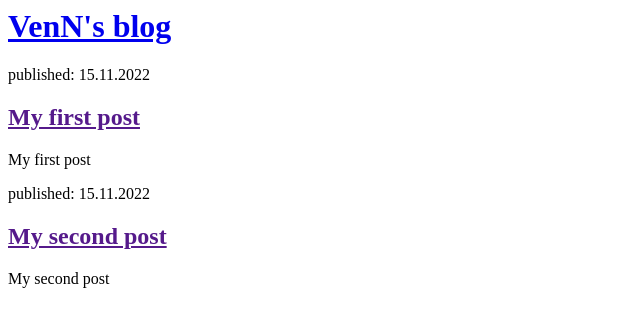
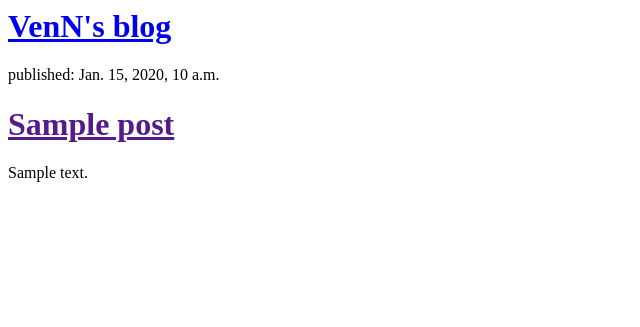
Before and after one commit to VenNnN/my-first-blog, a Django app: page / in a window 1280 px wide. Shown: the top 327 px of the page, without its empty margins (0-640 px from the left). Run offline with Django 4.2, Linux system fonts and the light colour scheme; tables that the repository leaves empty hold one stand-in row (values such as "Sample post").

Commit message:
Modified templates to display posts from database.

```diff
--- a/blog/templates/blog/post_list.html
+++ b/blog/templates/blog/post_list.html
@@ -7,16 +7,12 @@
             <h1><a href="/">VenN's blog</a></h1>
         </div>
 
+        {% for post in posts %}
         <div>
-            <p>published: 15.11.2022</p>
-            <h2><a href="">My first post</a></h2>
-            <p>My first post</p>
+            <p>published: {{ post.published_date }}</p>
+            <h1><a href="">{{ post.title }}</a></h1>
+            <p>{{ post.text|linebreaksbr }}</p>
         </div>
-
-        <div>
-            <p>published: 15.11.2022</p>
-            <h2><a href="">My second post</a></h2>
-            <p>My second post</p>
-        </div>
+        {% endfor %}
     </body>
 </html>
--- a/blog/views.py
+++ b/blog/views.py
@@ -1,6 +1,7 @@
 from django.shortcuts import render
-
-# Create your views here.
+from django.utils import timezone
+from .models import Post
 
 def post_list(request):
-    return render(request, 'blog/post_list.html', {})
+    posts = Post.objects.filter(published_date__lte=timezone.now()).order_by('published_date')
+    return render(request, 'blog/post_list.html', {'posts': posts})
--- a/mysite/settings.py
+++ b/mysite/settings.py
@@ -106,7 +106,7 @@ AUTH_PASSWORD_VALIDATORS = [
 
 LANGUAGE_CODE = 'en-us'
 
-TIME_ZONE = 'Europe/Kiev'
+TIME_ZONE = 'UTC'
 
 USE_I18N = True
 
```
